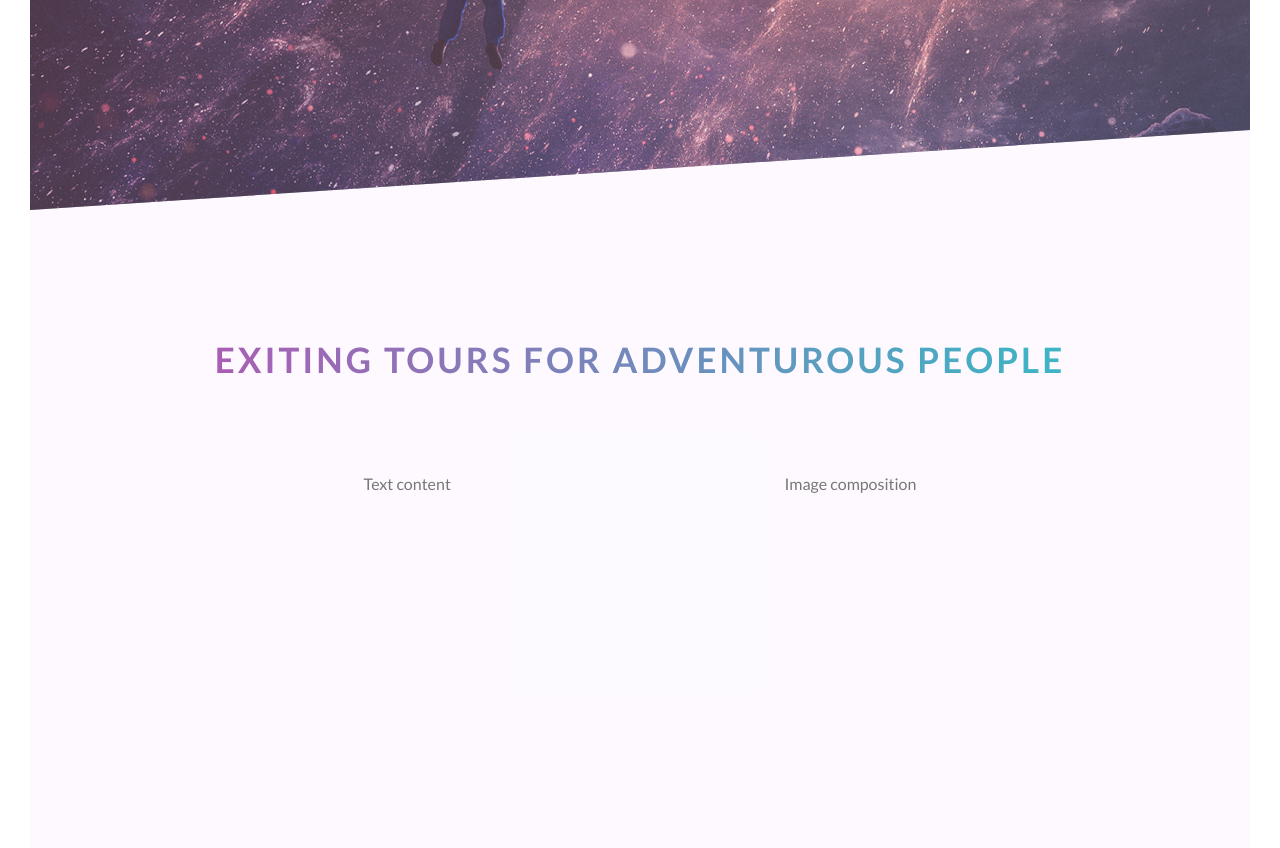
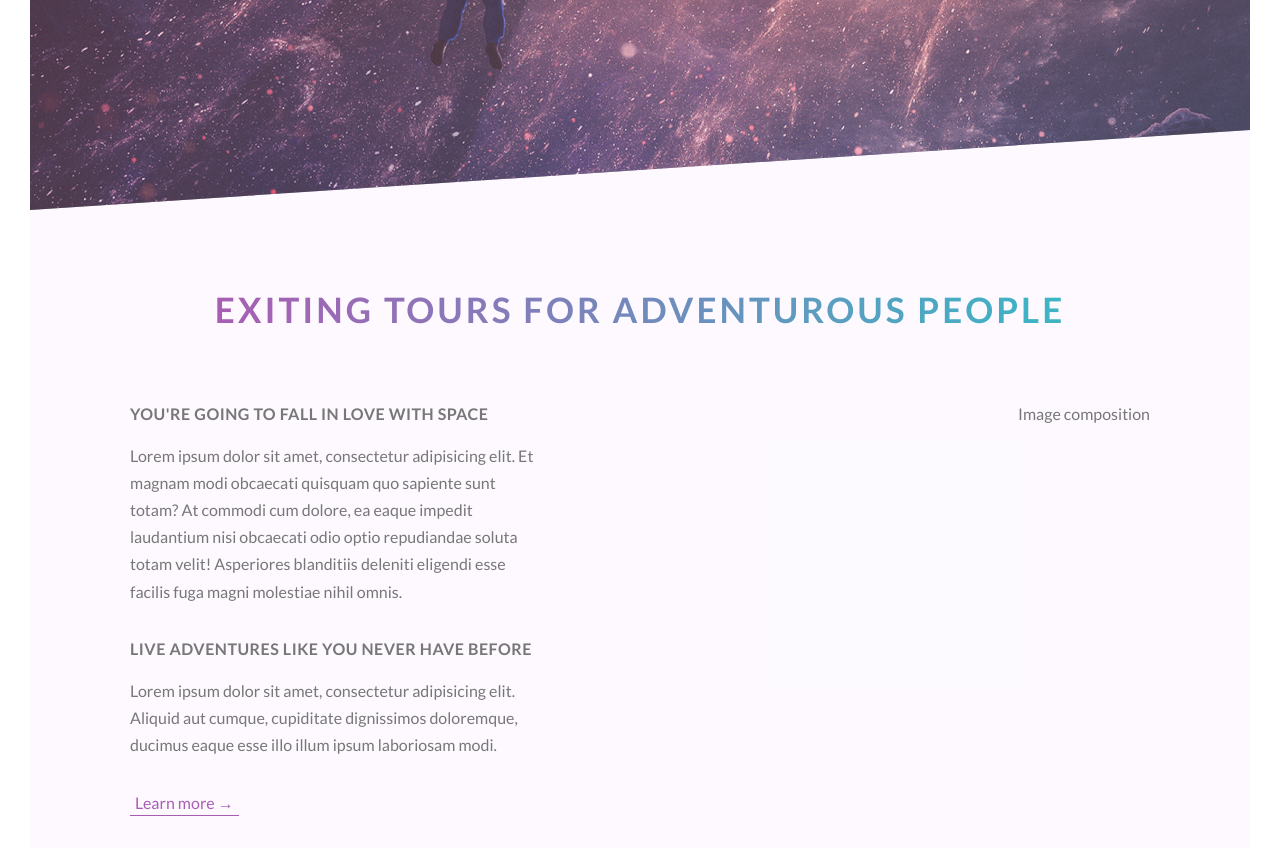
Before and after one commit to Sergei-Vorfolomeev/orbita-project, a React (Create React App) app: page / in a window 1280 px wide. Shown: the part 580-1428 px from the top of the page. Built offline with nearby package versions, Linux system fonts and the light colour scheme.

Commit message:
about us section - text section

```diff
--- a/src/components/Main.tsx
+++ b/src/components/Main.tsx
@@ -4,14 +4,29 @@ export const Main = () => {
     return (
         <main>
             <section className={'section-about'}>
-                <div className={"u-center-text u-margin-bottom-8"}>
+                <div className={"u-center-text u-margin-bottom-big"}>
                     <h2 className={"heading-secondary"}>
                         Exiting tours for adventurous people
                     </h2>
                 </div>
                 <div className="container">
-                    <div className="text-content">
-                        Text content
+                    <div className="text-container">
+                        <h3 className="heading-tertiary u-margin-bottom-small">
+                            You're going to fall in love with space
+                        </h3>
+                        <p className="paragraph">
+                            Lorem ipsum dolor sit amet, consectetur adipisicing elit. Et magnam modi obcaecati quisquam
+                            quo sapiente sunt totam? At commodi cum dolore, ea eaque impedit laudantium nisi obcaecati
+                            odio optio repudiandae soluta totam velit! Asperiores blanditiis deleniti eligendi esse
+                            facilis fuga magni molestiae nihil omnis. </p>
+                        <h3 className="heading-tertiary u-margin-bottom-small">
+                            Live adventures like you never have before
+                        </h3>
+                        <p className="paragraph">
+                            Lorem ipsum dolor sit amet, consectetur adipisicing elit. Aliquid aut cumque, cupiditate
+                            dignissimos doloremque, ducimus eaque esse illo illum ipsum laboriosam modi.
+                        </p>
+                        <a href="#" className="btn-text">Learn more &rarr;</a>
                     </div>
                     <div className="image-composition">
                         Image composition
--- a/src/sass/abstracts/_variables.scss
+++ b/src/sass/abstracts/_variables.scss
@@ -1,6 +1,13 @@
+//COLORS
 $color-gradient-start: rgb(255, 125, 125);
 $color-gradient-end: rgba(227, 199, 252, 1);
 $color-white: #fff;
 $color-grey: #555;
 $color-grey-light-1: rgba(253, 248, 255, 0.78);
 $color-black: #000;
+$color-primary:  rgba(124, 14, 139, 0.66);
+$color-secondary: rgba(56, 180, 196, 0.98);
+
+
+//FONTS
+$default-font-size: 1.6rem;
--- a/src/sass/base/_typography.scss
+++ b/src/sass/base/_typography.scss
@@ -22,7 +22,7 @@
 
 body {
   font-family: 'Lato', sans-serif;
-  font-size: 1.6rem;
+  font-size: $default-font-size;
   font-weight: 400;
   line-height: 1.7;
   color: #777;
@@ -35,8 +35,8 @@ body {
   letter-spacing: .3rem;
   background-image: linear-gradient(
                   to right,
-                  rgba(124, 14, 139, 0.66),
-                  rgba(56, 180, 196, 0.98));
+                  $color-primary,
+                  $color-secondary);
   display: inline-block;
   -webkit-background-clip: text;
   color: transparent;
@@ -47,3 +47,18 @@ body {
     text-shadow: .7rem 1.2rem 2.2rem rgba($color-black, .4);
   }
 }
+
+.heading-tertiary {
+  font-size: $default-font-size;
+  font-weight: 700;
+  text-transform: uppercase;
+  letter-spacing: 0.5px;
+}
+
+.paragraph {
+  font-size: $default-font-size;
+
+  &:not(:last-child) {
+    margin-bottom: 3rem;
+  }
+}
--- a/src/sass/base/_utilities.scss
+++ b/src/sass/base/_utilities.scss
@@ -1,6 +1,9 @@
 .u-center-text {
   text-align: center;
 }
-.u-margin-bottom-8 {
-  margin-bottom: 8rem;
+.u-margin-bottom-big {
+  margin-bottom: 6rem;
 }
+.u-margin-bottom-small {
+  margin-bottom: 1.5rem;
+}
--- a/src/sass/components/_button.scss
+++ b/src/sass/components/_button.scss
@@ -46,3 +46,29 @@
     transform: scaleX(1.2) scaleY(1.5);
   }
 }
+
+.btn-text {
+  &:link,
+  &:visited {
+    font-size: $default-font-size;
+    text-decoration: none;
+    color: $color-primary;
+    border-bottom: 1px solid $color-primary;
+    padding: 3px 5px;
+    transition: all 0.2s;
+  }
+
+  &:hover {
+    background-color: $color-primary;
+    border-radius: 2px;
+    display: inline-block;
+    color: $color-white;
+    transform: translateY(-3px);
+    box-shadow: 0 1rem 2rem rgba($color-black, 0.2);
+  }
+
+  &:active {
+    transform: translateY(0);
+    box-shadow: 0 0.5rem 1rem rgba($color-black, 0.2);
+  }
+}
--- a/src/sass/pages/_home.scss
+++ b/src/sass/pages/_home.scss
@@ -2,10 +2,15 @@
   background-color: $color-grey-light-1;
   height: 95vh;
   margin-top: -10vh;
-  padding: 20rem 0;
+  padding: 15rem 0;
 }
 
 .container {
   display: flex;
-  justify-content: space-evenly;
+  justify-content: space-between;
+  padding: 0 10rem;
 }
+
+.text-container {
+  width: 40%;
+}
```
